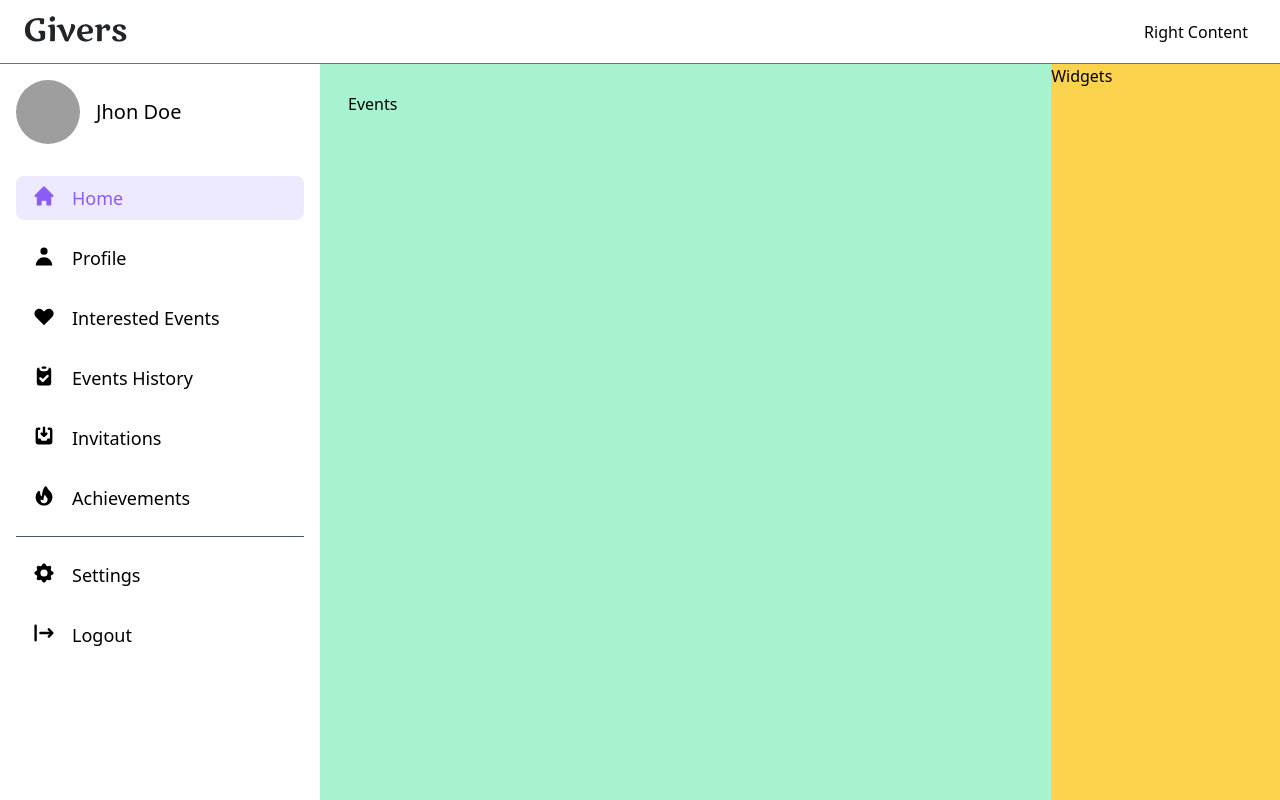
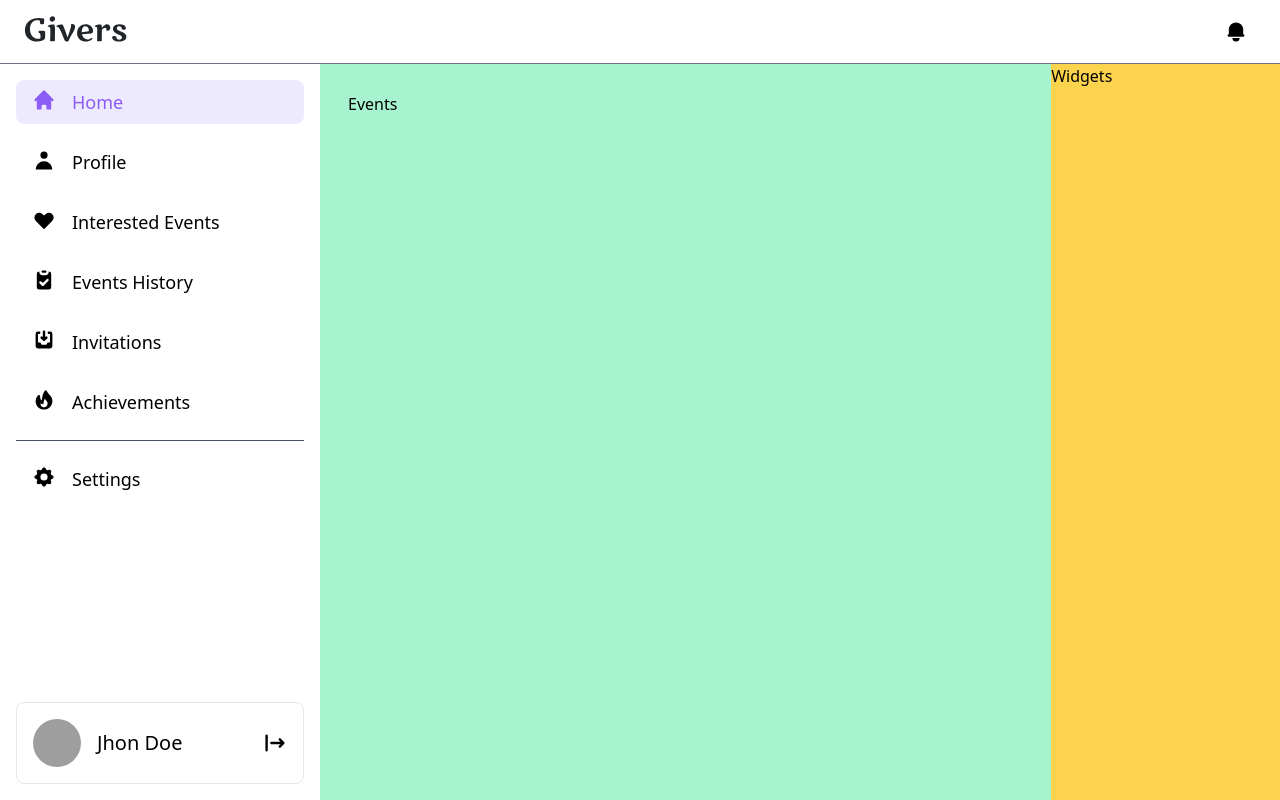
Before and after one commit to Bibek99/givers-frontend, a React (Create React App) app: page /user in a window 1280 px wide. Built offline with nearby package versions, Linux system fonts and the light colour scheme; grey boxes are pictures that could not be loaded.

Commit message:
user avatar and logout button shifted to bottom of the side bar

```diff
--- a/src/components/Sidebar.js
+++ b/src/components/Sidebar.js
@@ -2,7 +2,7 @@ import React, { useEffect, useRef } from 'react';
 import { ReactComponent as GiversLogo } from '../assets/givers-logo.svg';
 import { XIcon } from '@heroicons/react/outline';
 import { LogoutIcon } from '@heroicons/react/solid';
-import { NavLink, Link } from 'react-router-dom';
+import { NavLink } from 'react-router-dom';
 
 import { userNavLinkRoutes } from '../routes/userNavLinkRoutes';
 
@@ -76,17 +76,7 @@ const Sidebar = ({ isSidebarOpen, setSidebarOpen }) => {
                 </div>
 
                 <hr className="lg:border-gray-500 mt-px" />
-                {/* User Avatar */}
-                <div className="hidden lg:flex lg:flex-row p-4">
-                    <img
-                        src="https://images.unsplash.com/photo-1554126807-6b10f6f6692a?ixlib=rb-1.2.1&ixid=MnwxMjA3fDB8MHxwaG90by1wYWdlfHx8fGVufDB8fHx8&auto=format&fit=crop&w=1050&q=80"
-                        className="h-16 w-16 rounded-full object-cover mr-4"
-                        alt="user avatar"
-                    />
-                    <div className="flex flex-col justify-center">
-                        <span className="text-xl font-medium">Jhon Doe</span>
-                    </div>
-                </div>
+
                 {/* Sidebar Contents */}
                 <div className="flex flex-col px-4 py-4 space-y-4">
                     {userNavLinkRoutes.map((route, index) => {
@@ -117,22 +107,25 @@ const Sidebar = ({ isSidebarOpen, setSidebarOpen }) => {
                             </>
                         );
                     })}
-                    <NavLink
-                        to="/"
-                        className="rounded-lg"
-                        onClick={() => {
-                            console.log('logged out');
-                        }}
-                    >
-                        <div className="flex flex-row justify-between px-4 py-2 align-middle">
-                            <div className="flex flex-row align-middle">
-                                <LogoutIcon className="h-6 w-6" />
-                                <span className="ml-4 font-medium text-lg">
-                                    Logout
-                                </span>
-                            </div>
+                </div>
+                {/* User Avatar */}
+                <div className="absolute left-0 bottom-0 w-full">
+                    <div className="flex flex-row p-1 justify-between items-center border border-gray-200 rounded-lg m-4">
+                        <div className="inline-flex items-center hover:bg-gray-200 p-3 rounded-lg flex-1">
+                            <img
+                                src="https://images.unsplash.com/photo-1554126807-6b10f6f6692a?ixlib=rb-1.2.1&ixid=MnwxMjA3fDB8MHxwaG90by1wYWdlfHx8fGVufDB8fHx8&auto=format&fit=crop&w=1050&q=80"
+                                className="h-12 w-12 rounded-full object-cover mr-4"
+                                alt="user avatar"
+                            />
+
+                            <span className="text-xl font-medium">
+                                Jhon Doe
+                            </span>
                         </div>
-                    </NavLink>
+                        <div className="px-3 hover:bg-gray-200 rounded-lg py-6">
+                            <LogoutIcon className="h-6 w-6" />
+                        </div>
+                    </div>
                 </div>
             </div>
         </div>
--- a/src/components/navs/DashboardNavbar.js
+++ b/src/components/navs/DashboardNavbar.js
@@ -1,6 +1,7 @@
 import React from 'react';
 import { ReactComponent as GiversLogo } from '../../assets/givers-logo.svg';
 import { MenuIcon } from '@heroicons/react/outline';
+import { BellIcon } from '@heroicons/react/solid';
 
 const DashboardNavbar = ({ isSidebarOpen, setSidebarOpen }) => {
     return (
@@ -26,7 +27,9 @@ const DashboardNavbar = ({ isSidebarOpen, setSidebarOpen }) => {
                         <GiversLogo />
                     </div>
                     {/* Navbar Right Side */}
-                    <div className="flex items-center">Right Content</div>
+                    <div className="flex items-center">
+                        <BellIcon className="h-6 w-6" />
+                    </div>
                 </div>
             </div>
         </div>
```
